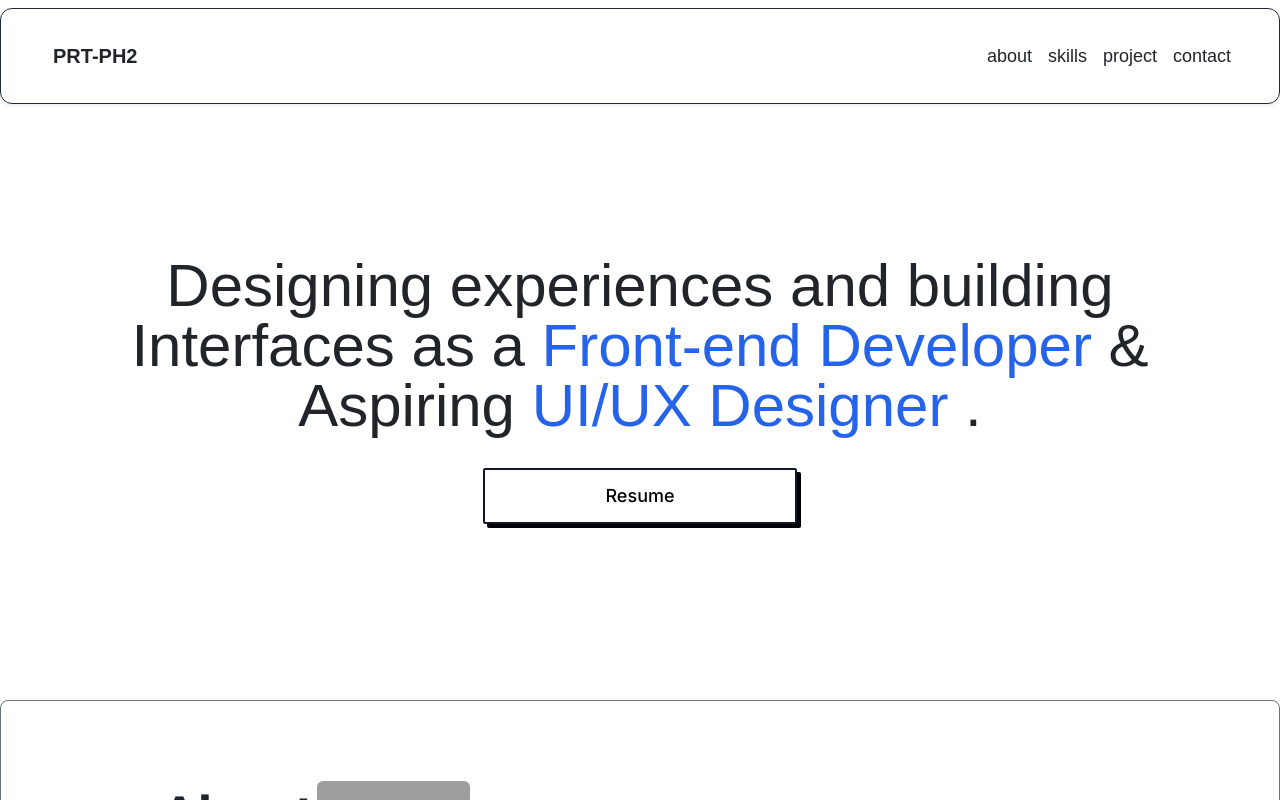
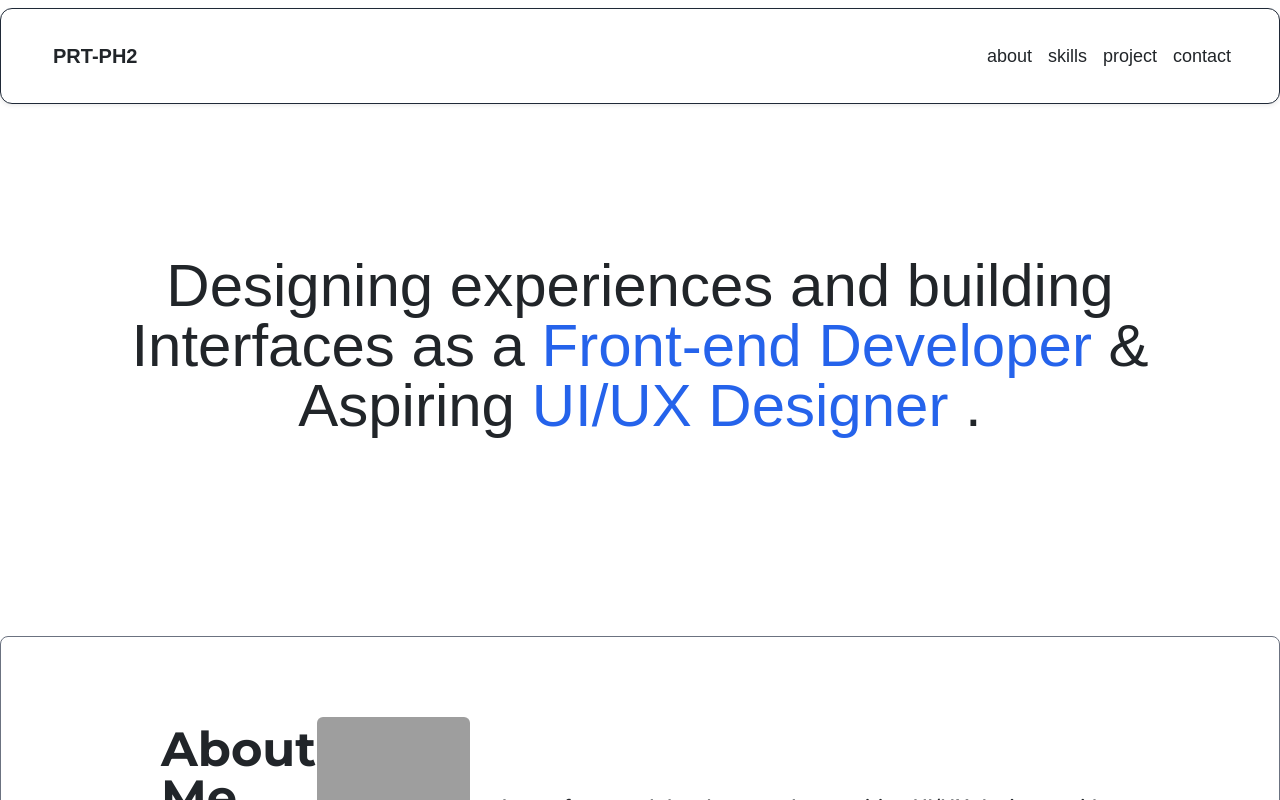
Before and after one commit to Victorblade38/pratham-portfolio, a React (Vite) app in the folder frontend/: page / in a window 1280 px wide. Shown: the top 800 px of the page. Built offline with nearby package versions, Linux system fonts and the light colour scheme; grey boxes are pictures that could not be loaded.

Commit message:
Update HeroSection.jsx

```diff
--- a/frontend/src/components/HeroSection.jsx
+++ b/frontend/src/components/HeroSection.jsx
@@ -1,6 +1,6 @@
 import React from "react";
 import { motion } from "framer-motion";
-import { cv } from "../assets";
+import resumeButton from "./resumeButton";
 
 const HeroSection = () => {
   return (
@@ -11,14 +11,7 @@ const HeroSection = () => {
           <span className="text-blue-600 ">Front-end Developer</span> & Aspiring{" "}
           <span className="text-blue-600 ">UI/UX Designer</span> .
         </h1>
-        <a href={cv} download className="xl:mt-2">
-          <motion.button
-            whileTap={{ y: 4, boxShadow: "none" }} // Moves down and removes shadow on click
-            className="font-inter text-sm xl:text-lg  font-medium bg-white text-black px-[80px] xl:px-[120px] py-[10px] md:py-[12px] border-[2px] border-gray-900 rounded-sm shadow-[4px_4px_0px_black] transition-all"
-          >
-            Resume
-          </motion.button>
-        </a>
+         <resumeButton/>
       </div>
     </div>
   );
```
